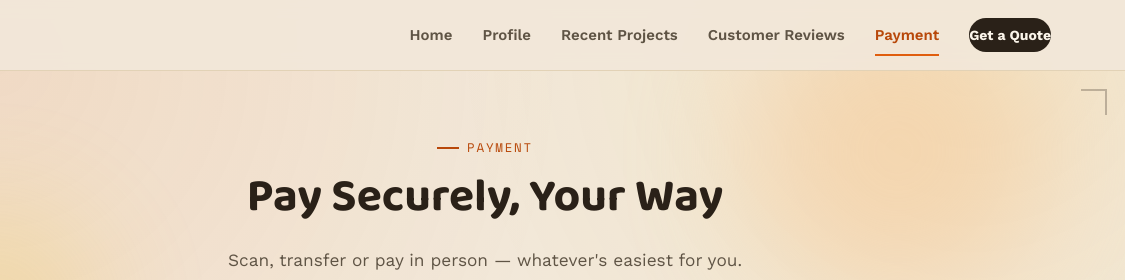
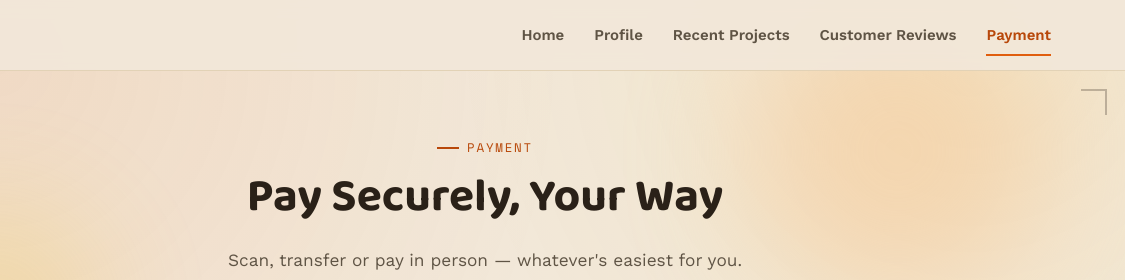
Before and after one commit to purvabadgujar209-droid/heramb-design, a plain HTML site: page payment.html in a window 1280 px wide. Shown: the top 280 px of the page, 155-1280 px from the left. Drawn offline with nearby package versions, Linux system fonts and the light colour scheme.

Commit message:
Update payment.html

```diff
--- a/payment.html
+++ b/payment.html
@@ -71,7 +71,7 @@
       <a href="projects.html">Recent Projects</a>
       <a href="reviews.html">Customer Reviews</a>
       <a href="payment.html">Payment</a>
-      <a href="payment.html#enquiry" class="nav-cta">Get a Quote</a>
+
     </nav>
     <button class="nav-toggle" aria-label="Toggle menu"><span></span><span></span><span></span></button>
   </div>
```
